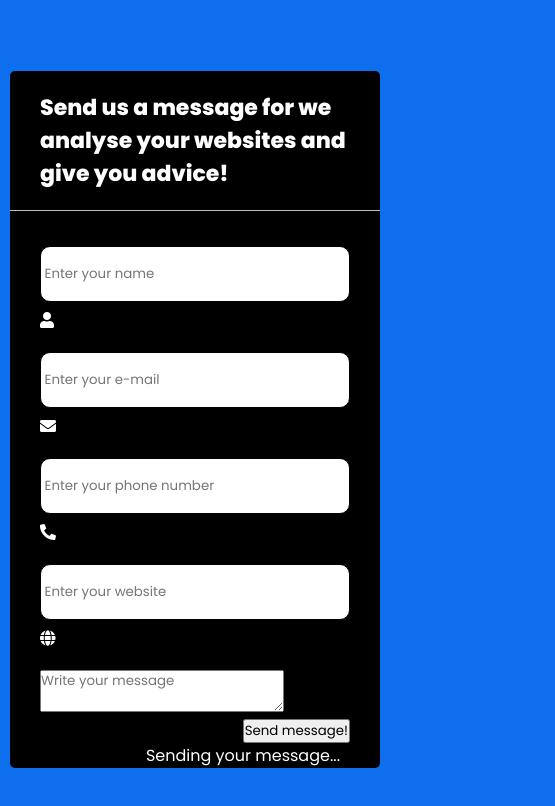
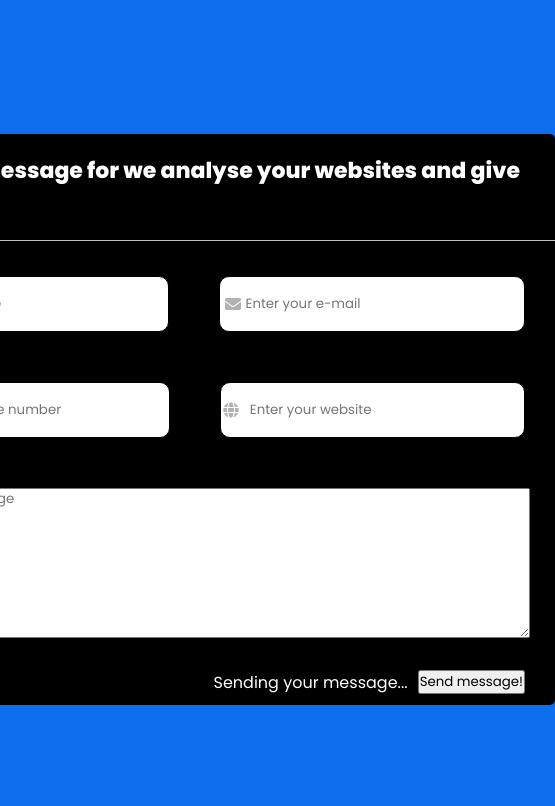
Before and after one commit to Sarthurday/Exercicios_Programacao, a plain HTML site: page Exercise4/exercise4.html in a window 390 px wide. Shown: the whole page, 555 px wide, since content can reach past the window. Drawn offline with Linux system fonts and the light colour scheme.

Commit message:
It was corrected i tag from inputs
It was corrected i tag from inputs, where they weren't at correct position. But, now, they are.

```diff
--- a/Exercise4/exercise4.css
+++ b/Exercise4/exercise4.css
@@ -113,6 +113,11 @@
     font-family: Poppins, sans-serif;
 }
 
+@media screen and (max-width: 700px){
+  .wrapper form{
+    flex-direction: column;
+  }
+}
 body{
 display: flex;
 color: white;
@@ -142,8 +147,31 @@ background: #0d6fed;
   padding: 35px 30px;
 }
 
+
+/* A linha de código abaixo define o estilo da imagem que se encontra ao lado do placeholder da caixa de entrada */
+
 .wrapper form i{
   position: relative;
+  top: -83%;
+  left: 2%;
+  color: rgba(0,0,0, 0.3)
+
+}
+
+.wrapper form i.fas.fa-globe{
+  position: relative;
+  top: -82%;
+  left: 1%;
+  color: rgba(0,0,0, 0.3)
+
+}
+
+.wrapper form i.fa-solid.fa-comment{
+  position: relative;
+  top: -82%;
+  left: 1%;
+  color: rgba(0,0,0, 0.3)
+
 }
 
 form .dbl-field{
@@ -152,6 +180,32 @@ form .dbl-field{
   margin-bottom: 25px;
   flex-direction: row;
   flex-wrap: wrap;
+}
+
+/* Esses códigos abaixo são responsáveis por definir o espaçamento do placeholder das caixas de entrada; */
+
+/* O primeiro código refere-se a caixa de entrada de nome. */
+
+/* A segunda, ao email, a terceira ao telefone e, a quarta, ao site. */
+
+input[id^='name']::-webkit-input-placeholder{
+  text-indent: 22px;
+}
+
+input[id^='email']::-webkit-input-placeholder{
+  text-indent: 22px;
+}
+
+input[id^='phone']::-webkit-input-placeholder{
+  text-indent: 22px;
+}
+
+input[id^='website']::-webkit-input-placeholder{
+  text-indent: 25px;
+}
+
+textarea[id^='message']::-webkit-input-placeholder{
+  text-indent: 15px;
 }
 
 form .field{
@@ -177,6 +231,10 @@ form div.button-area span{
   float: right;
 }
 
+textarea{
+  width: 665px;
+  height: 150px;
+}
 span{
   padding-right: 10px;
 }
--- a/Exercise4/exercise4.html
+++ b/Exercise4/exercise4.html
@@ -21,22 +21,22 @@
                     <i class="fas fa-user"></i>
                 </div>
                 <div class="field">
-                    <input type="text" name="name" id="name" placeholder=" Enter your e-mail">
+                    <input type="text" name="email" id="email" placeholder=" Enter your e-mail">
                     <i class="fas fa-envelope"></i>
                 </div>
                 <div class="field">
-                    <input type="text" name="name" id="name" placeholder=" Enter your phone number">
+                    <input type="text" name="phone" id="phone" placeholder=" Enter your phone number">
                     <i class="fas fa-phone-alt"></i>
                 </div>
                 <div class="field">
-                    <input type="text" name="name" id="name" placeholder=" Enter your website">
+                    <input type="text" name="website" id="website" placeholder=" Enter your website">
                     <i class="fas fa-globe"></i>
                 </div>
             </div>
             <br>
             <div class="message">
-                <textarea placeholder="Write your message"></textarea>
-                <i class="material-icons"></i>
+                <textarea placeholder="Write your message" id="message"></textarea>
+                <i class="fa-solid fa-comment"></i>
             </div>
             <div class="button-area">
                 <button type="submit" id="submit">Send message!</button>
```
